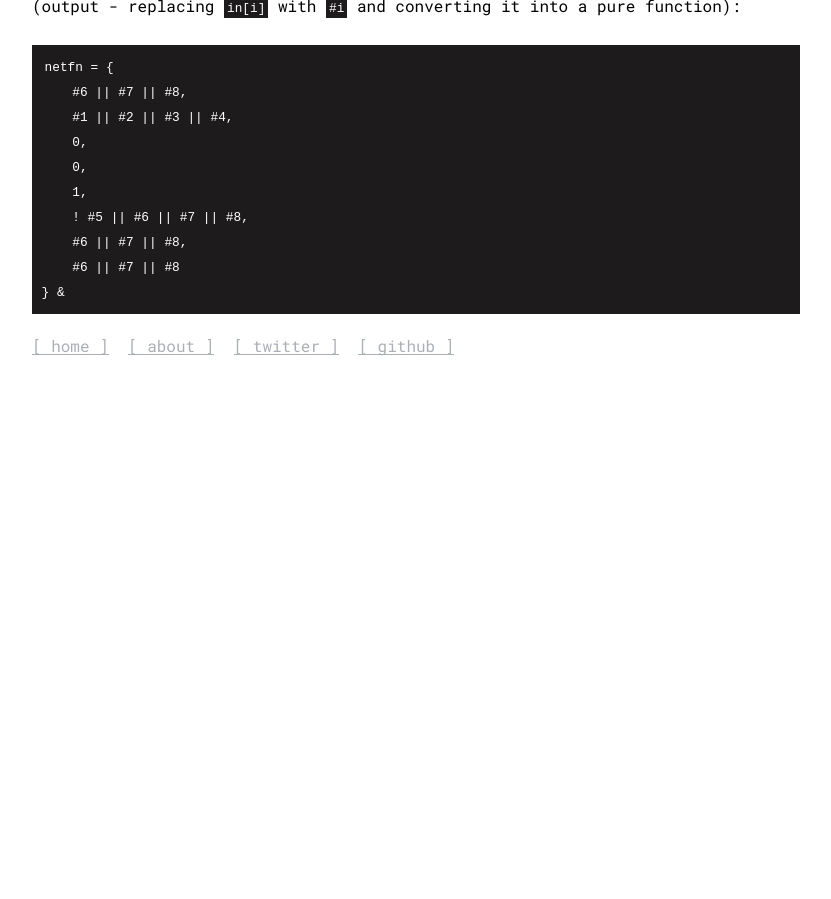
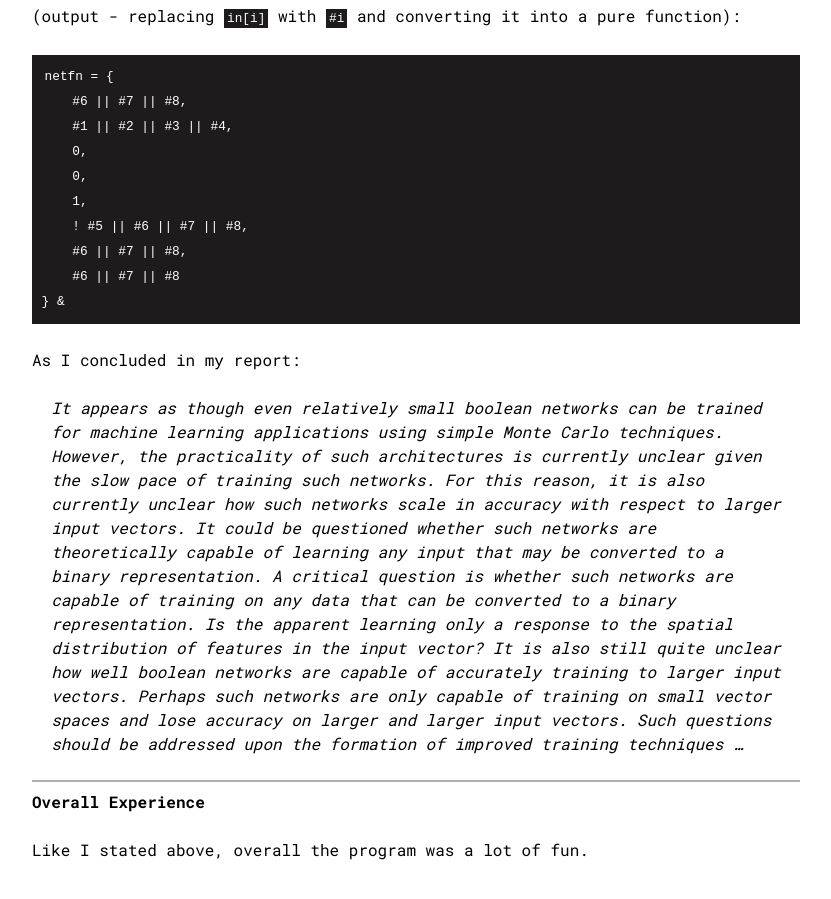
Before and after one commit to HarrisonTotty/harrisontotty.github.io, a Jekyll site: the page built from _posts/2019-03-20-boolean-networks.md, in a window 1280 px wide and 900 px high, scrolled down 5804 px. Shown: the whole window, without its empty margins (224-1055 px from the left). Built offline with Jekyll 4.4.1, drawn with Linux system fonts in a browser that asks for light colours; before the commit the page ends 6171 px from its top, so only the background shows below that.

Commit message:
updated post

````diff
--- a/_posts/2019-03-20-boolean-networks.md
+++ b/_posts/2019-03-20-boolean-networks.md
@@ -6,6 +6,7 @@ title: "Machine Learning With Boolean Networks and the Wolfram Summer School"
 In June of 2016 I got the chance to attend the [Wolfram Summer School](https://education.wolfram.com/summer/school/) program held at Bently University in Boston, where I spent three weeks working on a project implementing [machine learning via Boolean networks](https://education.wolfram.com/summer/school/alumni/2016/totty/). It was breath of fresh air from the "less-technical" environment I was used to in Florida, and a _lot_ of fun. I met some of the smartest people I've ever had the pleasure of working with. This article will be one-part my experience at the Wolfram Summer school and one-part delving into the technical details of my final project.
 
 
+----
 # Application
 
 I was originally encouraged by my Differential Equations professor to apply to the summer school program back in 2015. I was actually in the middle of writing [my own computer algebra system](https://github.com/HarrisonTotty/Simplex.Math) at the time (a project that was ultimately abandoned) - from an inspiration to write the _C#_ equivalent to [sympy](https://www.sympy.org/en/index.html) and [Mathematica](https://www.wolfram.com/mathematica/). So I sent in my resume, filled out a questionnaire, sat in on an interview, and was eventually given a copy of Mathematica and a set of practice questions. Here's an example practice question:
@@ -15,9 +16,10 @@ I was originally encouraged by my Differential Equations professor to apply to t
 I remember stressing over them quite a bit, with the assumption that not completing all of them would put me "behind the curve" compared to the other students. I was the only one from a "community college", so I figured completing all of the questions would be the best way to "prove myself". Yet irony has a funny way of shattering expectations - it turned out that I was the only student who completed all 34 questions (they were just _practice_ questions after all, not some "competition") - not to say that the other students weren't _able_ to complete the other questions, but they just figured a dozen or so questions was enough "practice".
 
 
+----
 # Machine Learning with Boolean Networks
 
-**Network Architecture**
+## Network Architecture
 
 When I spoke with Stephen Wolfram about my project, we ended-up deciding that I should "implement machine learning and classification using only networks of elementary Boolean functions". What that statement _actually meant_ however, was up to me. I went through several different iterations of the overall architecture but eventually decided on emulating a flat, feed-forward neural network where each layer is composed of Boolean functions for neurons. The outputs of each Boolean function are passed to the next layer via a sort-of "cross hatch" pattern with wrapped boundary conditions.
 
@@ -27,17 +29,17 @@ Let's look at an example network which accepts a one-dimensional Boolean vector
 
 In the above figure we can see how the individual components of the input are passed into the first layer. Note that the number of neurons in each layer alternate between $$n - 1$$ and $$n$$ - a decision that was entirely empirical based on the results of earlier networks.
 
-**Accuracy Determination**
+## Accuracy Determination
 
 The accuracy of a particular class of elements is defined to be the fraction of the inputs of a particular class which produce the same output over the total number of training examples within that class. Similarly, the overall accuracy of the network is determined by partitioning the test data into collections of the same class and evaluating the accuracy of each class separately.
 
-**Training**
+## Training
 
 The process of training the network involves a Monte-Carlo approach by randomly selecting a neuron in the network and replacing its Boolean function with a new random Boolean function of two inputs. Again, empirical analysis of earlier iterations of the project suggested that the middle layers of the network are the most important to the training process. To capitalize on this, the network selects neurons based on a truncated normal distribution with mean centered at $$l/2$$ and a default standard deviation of $$l/4$$.
 
 At each iteration of training, the network randomizes a particular number of neurons (usually just one) and then performs and accuracy check of the new network against the provided set of training data. If the mean accuracy of this new network is larger than the initial network _whilst maintaining a discrete output count greater than or equal to the number of training classes_, the previous network is replaced with the new iteration. This process is repeated for a specified maximum iteration count _or when the mean accuracy of the network meets or exceeds some given goal_.
 
-**Basic Example**
+## Basic Example
 
 Returning to our example from the _Network Architecture_ section, let's say that we aim to create a network to classify a series of binary-valued vectors of length $$n = 8$$ into three possible classifications _A_, _B_, and _C_, based on whether the occurrence of "true" values in a particular vector are on the "left" half of the vector, the "right" half of the vector, or distributed between both halves of the vector. Let's start by defining some training data and some test data:
 
@@ -173,4 +175,14 @@ netfn = {
 } &
 ```
 
+As I concluded in my report:
+
+> It appears as though even relatively small boolean networks can be trained for machine learning applications using simple Monte Carlo techniques. However, the practicality of such architectures is currently unclear given the slow pace of training such networks. For this reason, it is also currently unclear how such networks scale in accuracy with respect to larger input vectors. It could be questioned whether such networks are theoretically capable of learning any input that may be converted to a binary representation. A critical question is whether such networks are capable of training on any data that can be converted to a binary representation. Is the apparent learning only a response to the spatial distribution of features in the input vector? It is also still quite unclear how well boolean networks are capable of accurately training to larger input vectors. Perhaps such networks are only capable of training on small vector spaces and lose accuracy on larger and larger input vectors. Such questions should be addressed upon the formation of improved training techniques ...
+
+
+----
+# Overall Experience
+
+Like I stated above, overall the program was a lot of fun.
+
 {% endraw %}
````
